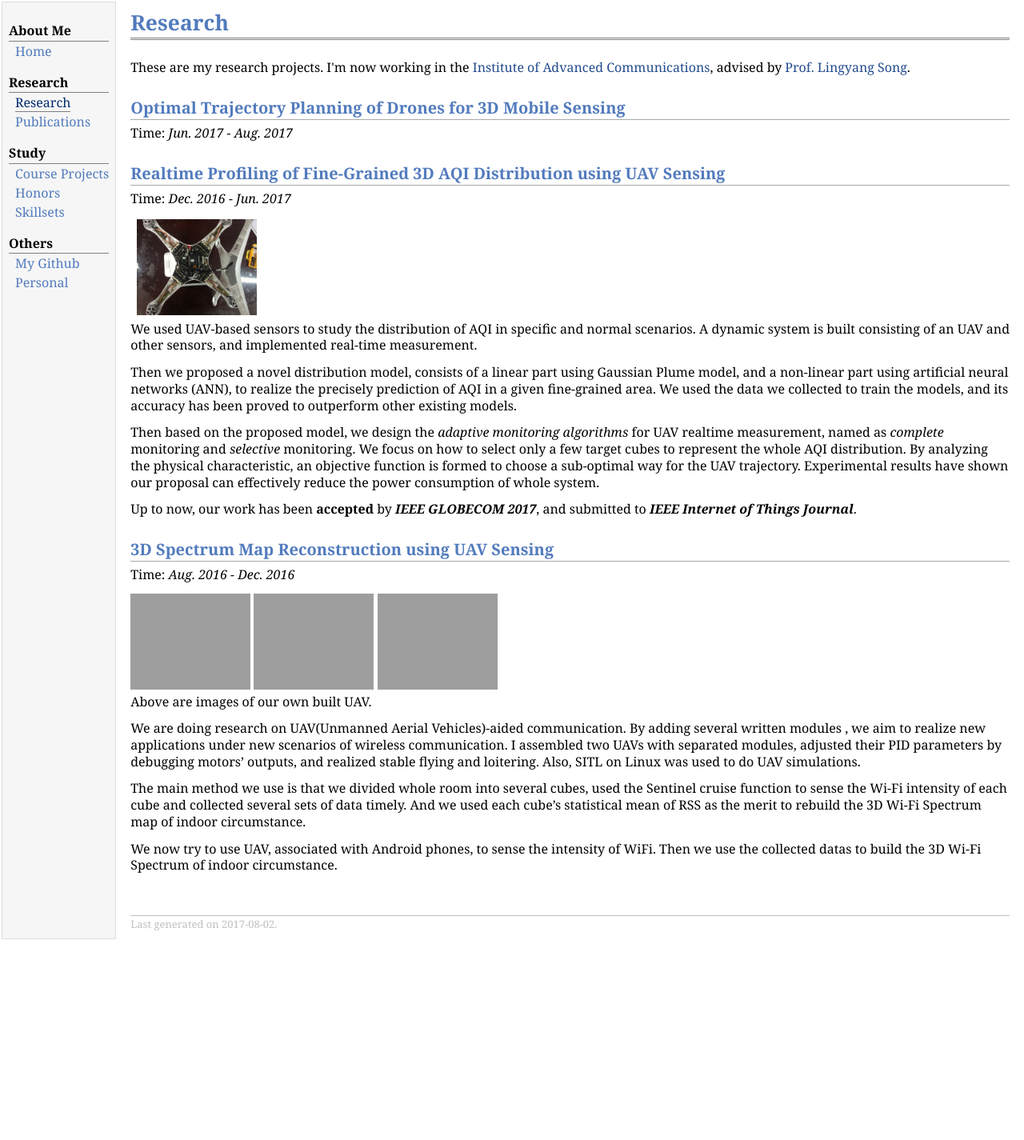
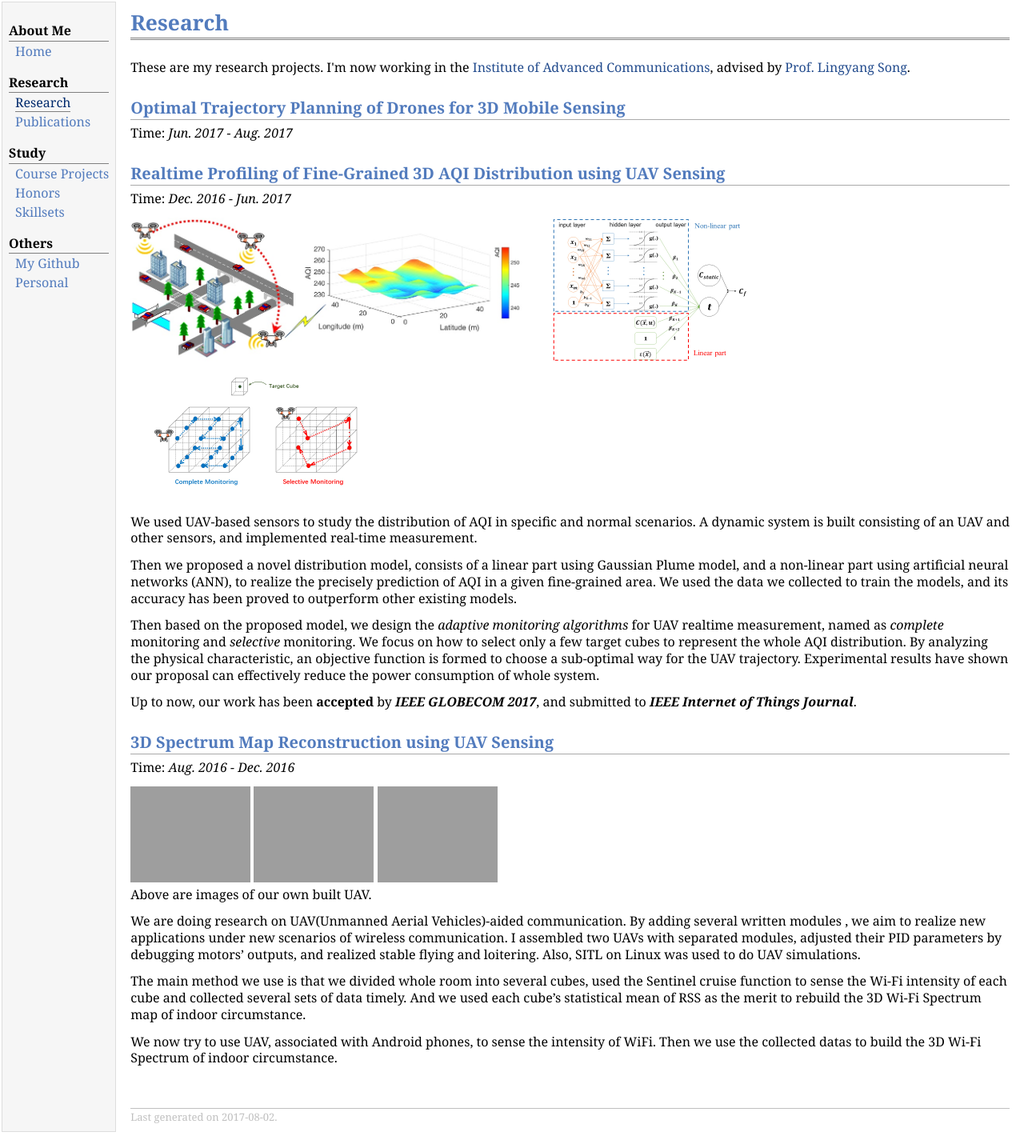
Before and after one commit to YyzHarry/Personal-Website, a Jekyll site: the page research.html, which Jekyll copies as it is, in a window 1280 px wide. Shown: the whole page at 80% size. Built offline with Jekyll 4.4.1, drawn with Linux system fonts in a browser that asks for light colours; before the commit the page ends 1184 px from its top, so only the background shows below that; grey boxes are pictures that could not be loaded.

Commit message:
Update research.html

```diff
--- a/research.html
+++ b/research.html
@@ -33,9 +33,9 @@
 <p>Time: <i>Jun. 2017 - Aug. 2017</i></p>
 <h2>Realtime Profiling of Fine-Grained 3D AQI Distribution using UAV Sensing</h2>
 <p>Time: <i>Dec. 2016 - Jun. 2017</i></p>
-<table class="imgtable"><tr><td>
-<img src="static/phantom-uav.jpg" alt="uav" width="150px" height="120px" />&nbsp;</td>
-<td align="left"></td></tr></table>
+<img src="static/system.jpg" height="180px">
+<img src="static/Model.jpg" height="180px">
+<img src="static/monitoring.jpg" height="180px">
 <p>We used UAV-based sensors to study the distribution of AQI in specific and normal scenarios.
 A dynamic system is built consisting of an UAV and other sensors, and implemented real-time measurement.</p>
 <p>Then we proposed a novel distribution model, consists of a linear part using Gaussian Plume model, and a non-linear part using artificial neural networks (ANN), to realize the precisely prediction of AQI in a given fine-grained area.
```
